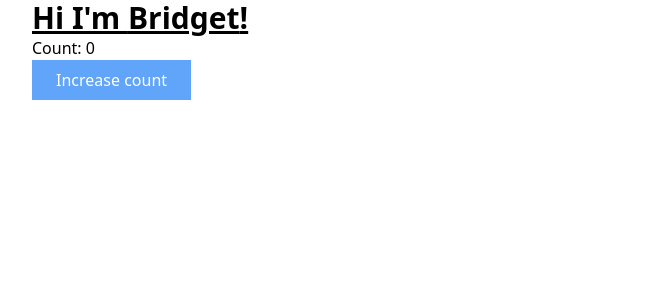
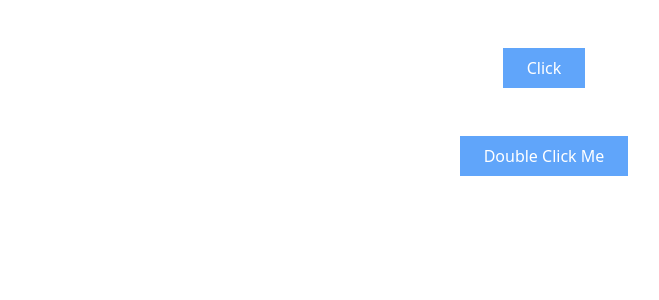
Before and after one commit to Bridgetamana/React_tutorial_1, a React (Create React App) app: page / in a window 1280 px wide. Shown: the top 300 px of the page, without its empty margins (96-755 px from the left). Built offline with nearby package versions, Linux system fonts and the light colour scheme.

Commit message:
Event handling lesson

```diff
--- a/src/App.js
+++ b/src/App.js
@@ -1,11 +1,15 @@
+import ClassClick from './components/ClassClick';
+import Click from './components/Click';
 import Counter from './components/Counter';
 import Greet from './components/Greet';
 
 function App() {
   return (
-    <div className="max-w-screen-lg mx-auto">
-      <Greet name='Bridget'/>
-      <Counter />
+    <div>
+      <Click />
+      <ClassClick />
+      {/* <Greet name='Bridget'/>
+      <Counter /> */}
     </div>
   );
 }
--- /dev/null
+++ b/src/components/ClassClick.js
@@ -0,0 +1,16 @@
+import React, { Component } from 'react'
+
+class ClassClick extends Component {
+    clickHandler() {
+        alert('You just double clicked the button');
+    }
+  render() {
+    return (
+      <div className="flex justify-center">
+        <button className='py-2 px-6 bg-blue-400 text-white' onDoubleClick={this.clickHandler}>Double Click Me</button>
+      </div>
+    )
+  }
+}
+
+export default ClassClick
--- /dev/null
+++ b/src/components/Click.js
@@ -0,0 +1,14 @@
+import React from 'react'
+
+function Click() {
+    function handleClick() {
+        alert('You just clicked the button')
+    }
+  return (
+    <div className="flex justify-center py-12">
+        <button className='py-2 px-6 bg-blue-400 text-white' onClick={handleClick}>Click</button>
+    </div>
+  )
+}
+
+export default Click
```
